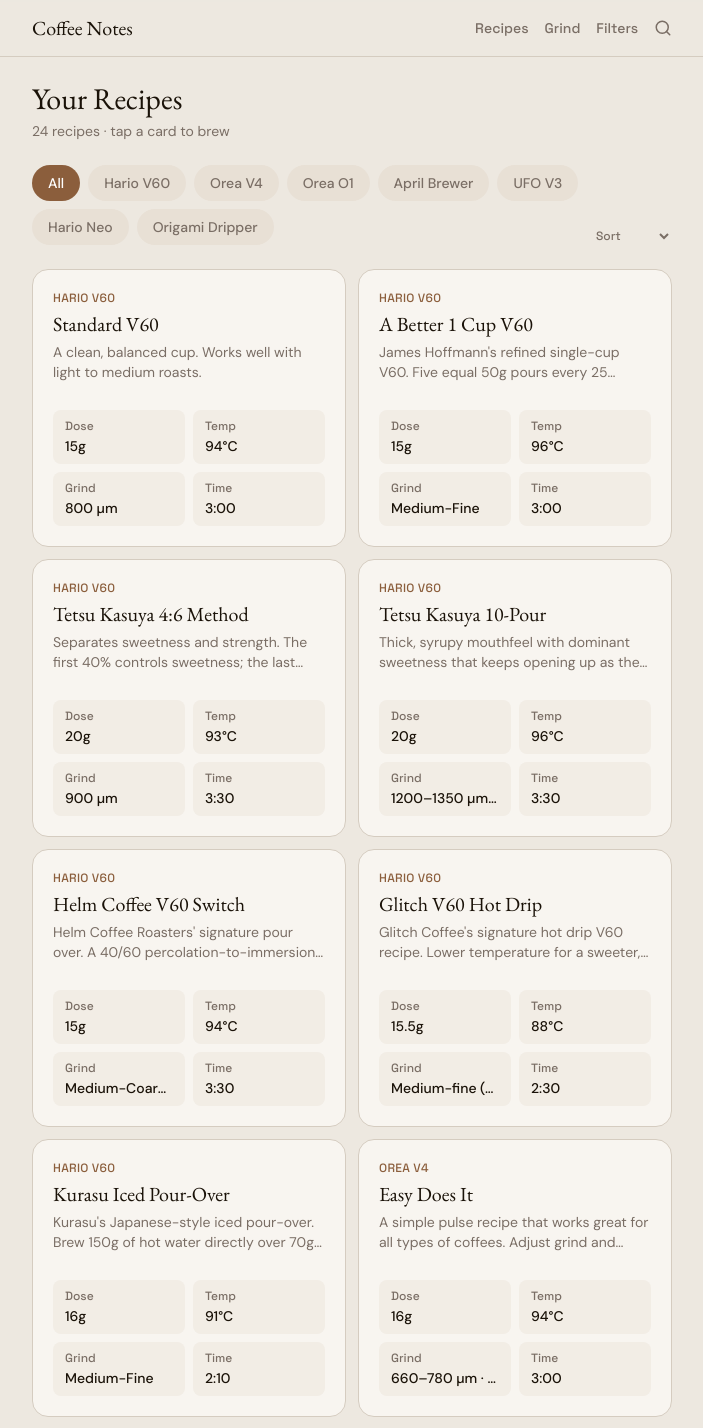
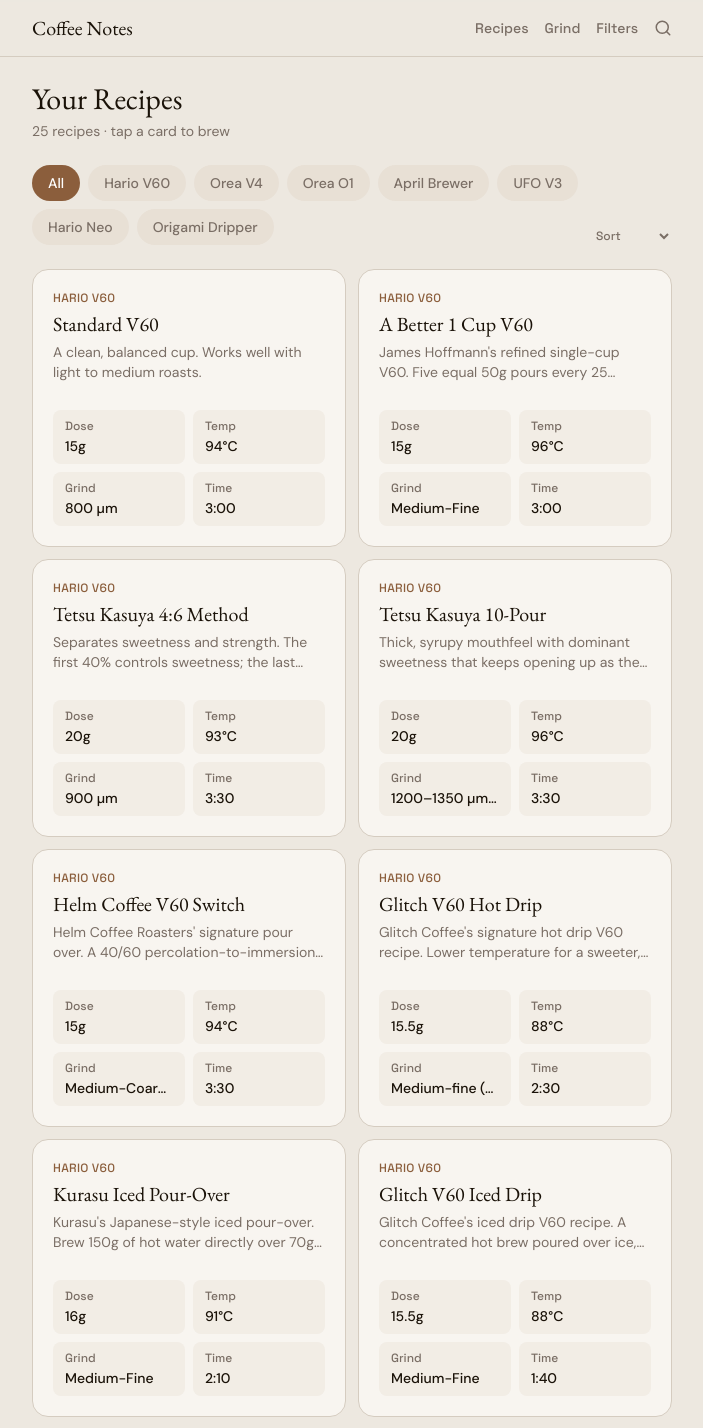
Before and after one commit to kty212/coffeenotes, a Next.js app: page / in a window 1280 px wide. Shown: the top 1428 px of the page, without its empty margins (288-991 px from the left). Built offline with nearby package versions, Linux system fonts and the light colour scheme; no server answers.

Commit message:
Add Glitch V60 Iced Drip recipe

```diff
--- a/data/recipes.ts
+++ b/data/recipes.ts
@@ -149,6 +149,25 @@
     ],
     notes: "Place 70g of ice in the server before brewing. All ice should melt by the time brewing is complete. Serve over additional ice cubes.",
     sourceUrl: "https://kurasu.kyoto/blogs/recipe/japanese-brew-guide-on-iced-pour-over-coffee",
+  },
+  {
+    id: "v60-glitch-iced",
+    name: "Glitch V60 Iced Drip",
+    description: "Glitch Coffee's iced drip V60 recipe. A concentrated hot brew poured over ice, yielding 100–110g of chilled coffee.",
+    brewerId: "v60",
+    defaultDose: 15.5,
+    ratio: 8.39,
+    waterTempC: 88,
+    grindSize: "Medium-Fine",
+    filter: "Hario 01",
+    totalBrewTimeSec: 100,
+    pouringSchedule: [
+      { timeSeconds: 0,  pourGrams: 70, note: "Pour and stir 5 times" },
+      { timeSeconds: 60, pourGrams: 30, note: "Second pour" },
+      { timeSeconds: 90, pourGrams: 30, note: "Third pour" },
+    ],
+    notes: "Water temp: 86–90°C. Place 80–100g of ice in the server before brewing. Yield: 100–110g in cup.",
+    sourceUrl: "https://shop.glitchcoffee.com/en/pages/brew-guide",
   },
   {
     id: "orea-v4-easy-does-it",
```
